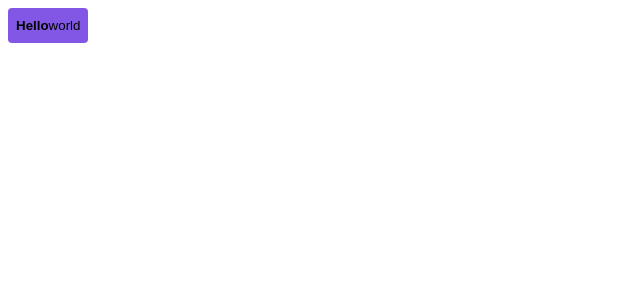
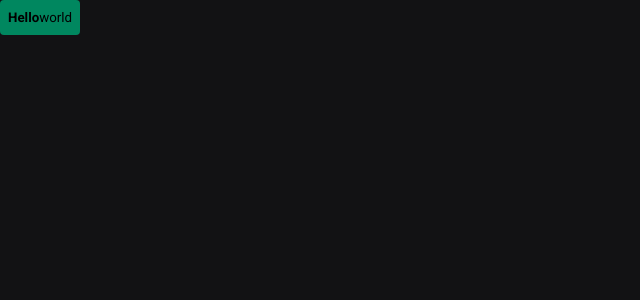
Before and after one commit to nykael/Ignite-Shop2, a Next.js app: page / in a window 1280 px wide. Shown: the top 300 px of the page, without its empty margins (0-640 px from the left). Built offline with nearby package versions, Linux system fonts and the light colour scheme.

Commit message:
global styles with stitches

```diff
--- a/src/pages/_app.tsx
+++ b/src/pages/_app.tsx
@@ -1,4 +1,7 @@
 import type { AppProps } from 'next/app'
+import { globalStyles } from '../styles/global'
+
+globalStyles()
 
 export default function App({ Component, pageProps }: AppProps) {
   return <Component {...pageProps} />
--- a/src/pages/index.tsx
+++ b/src/pages/index.tsx
@@ -1,7 +1,7 @@
 import { styled } from "../styles"
 
 const Button = styled('button', {
-  backgroundColor: '$rocketseat',
+  backgroundColor: '$green500',
   borderRadius: 4,
   border: 0,
   padding: '10px 8px',
--- /dev/null
+++ b/src/styles/global.ts
@@ -0,0 +1,19 @@
+import { globalCss } from ".";
+
+export const globalStyles = globalCss({
+    '*' : {
+        margin: 0,
+        padding: 0,
+    },
+
+    body: {
+        backgroundColor: '$gray900',
+        color: '$gray100',
+        '-webkit-font-smoothing': 'antialiased',
+    },
+
+    'body, input, textarea, button' : {
+        fontFamily: 'Roboto',
+        fontWeight: 400,
+    }
+})
--- a/src/styles/index.ts
+++ b/src/styles/index.ts
@@ -12,7 +12,15 @@
 } = createStitches({
     theme: {
         colors: {
-            rocketseat: '#8257e6'
+            white: '#fff',
+
+            gray900: '#121214',
+            gray800: '#202024',
+            gray300: '#c4c4cc',
+            gray100: '#e1e1e6',
+
+            green500: '#00875f',
+            green300: '#00b37e'
         }
     }
 })
```
